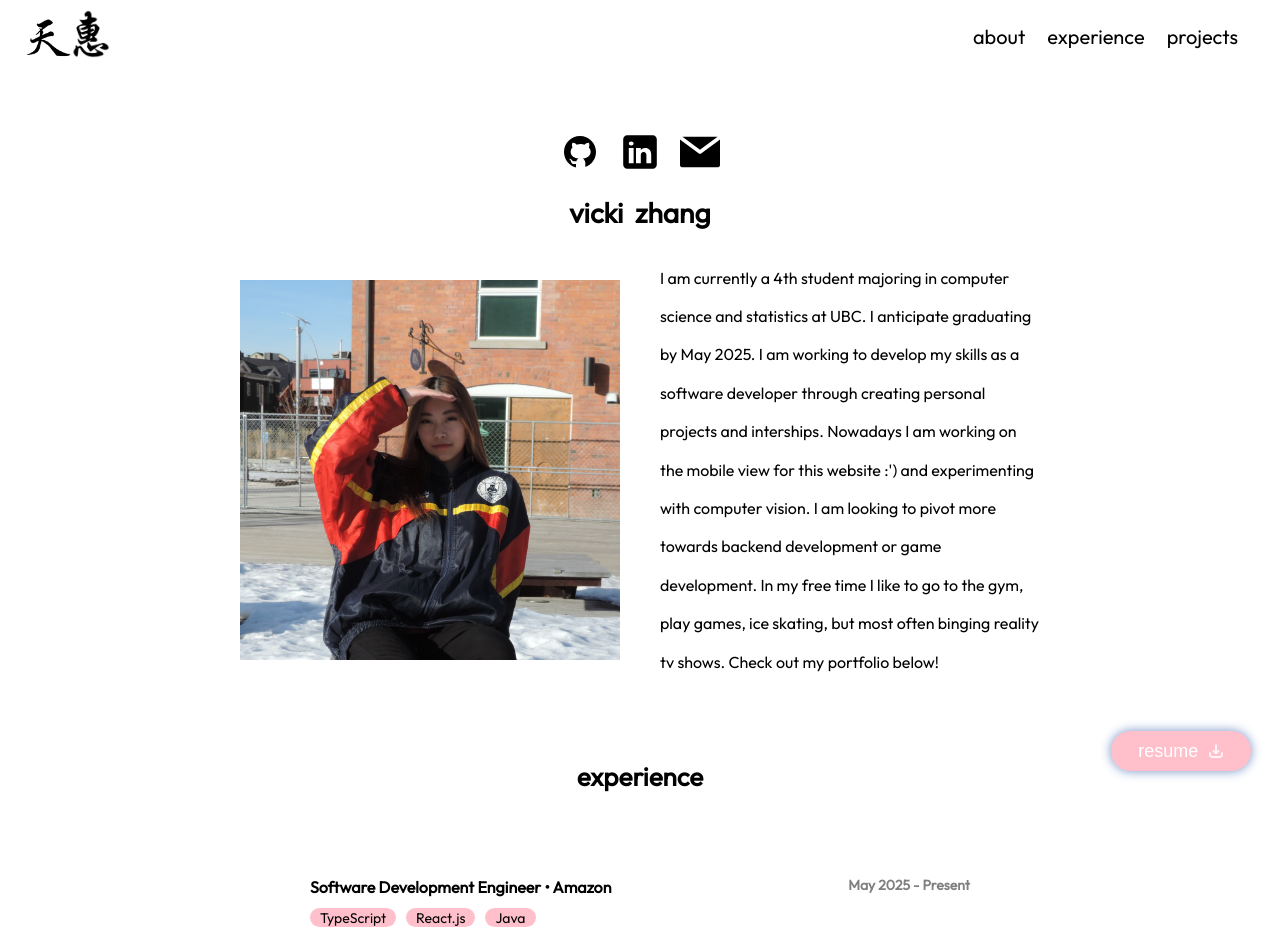
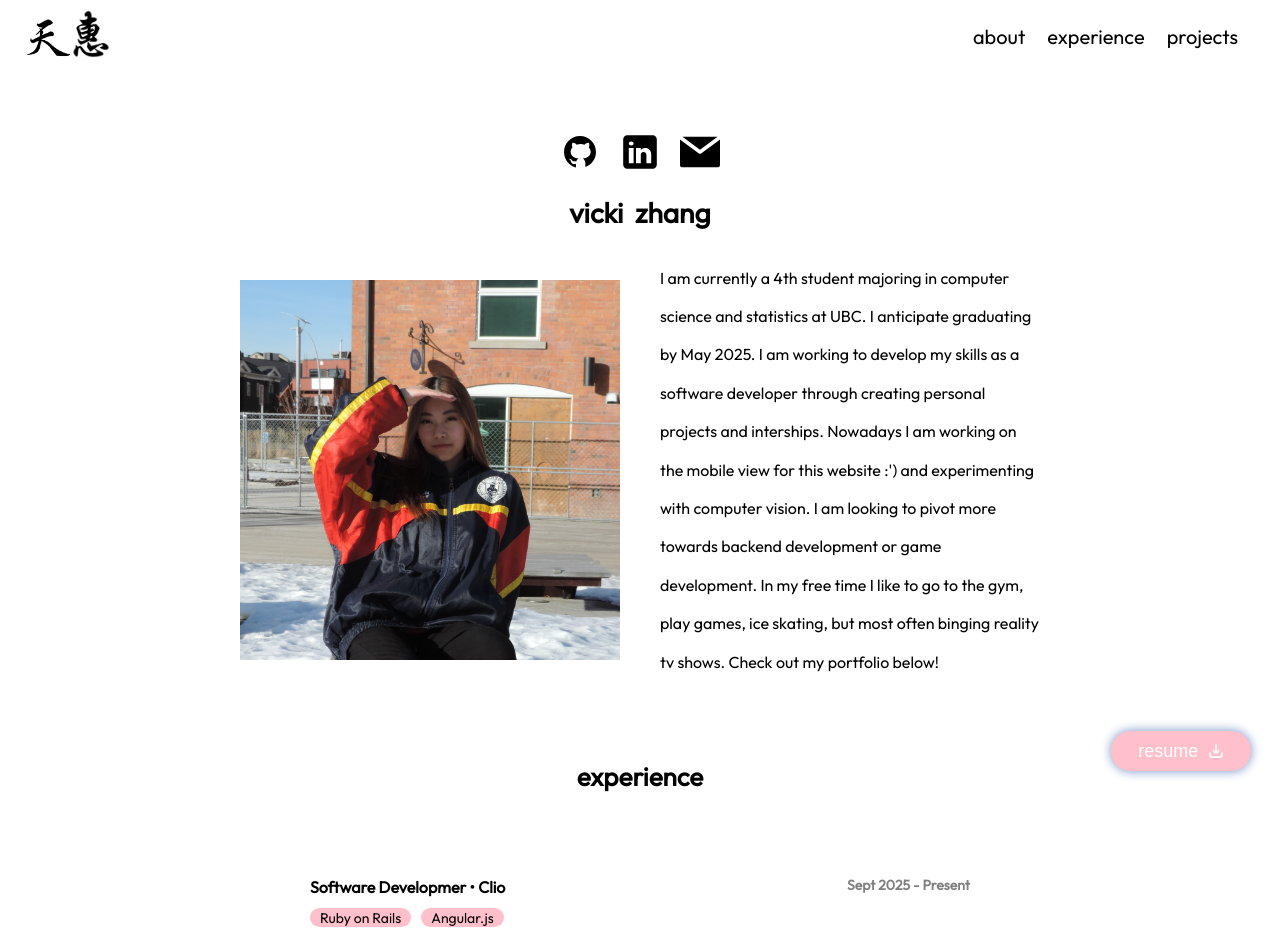
Before and after one commit to vickiszhang/portfolio, a React (Vite) app in the folder portfolio/: page / in a window 1280 px wide. Shown: the top 952 px of the page. Built offline with nearby package versions, Linux system fonts and the light colour scheme; the HTML template or start-up script is replaced by a standard one.

Commit message:
add clio

```diff
--- a/portfolio/src/pages/Experience.tsx
+++ b/portfolio/src/pages/Experience.tsx
@@ -9,8 +9,12 @@ const Experience: React.FC = () => {
         experience
       </div>
       <div className="experience">
+        <JobCard title="Software Developmer • Clio"
+                  duration="Sept 2025 - Present"
+                  tools={["Ruby on Rails", "Angular.js"]}
+                  desc=""/>
         <JobCard title="Software Development Engineer • Amazon"
-                  duration="May 2025 - Present"
+                  duration="May 2025 - Aug 2025"
                   tools={["TypeScript", "React.js", "Java"]}
                   desc=""/>
         <JobCard title="Software Developer • Thrive Health"
```
